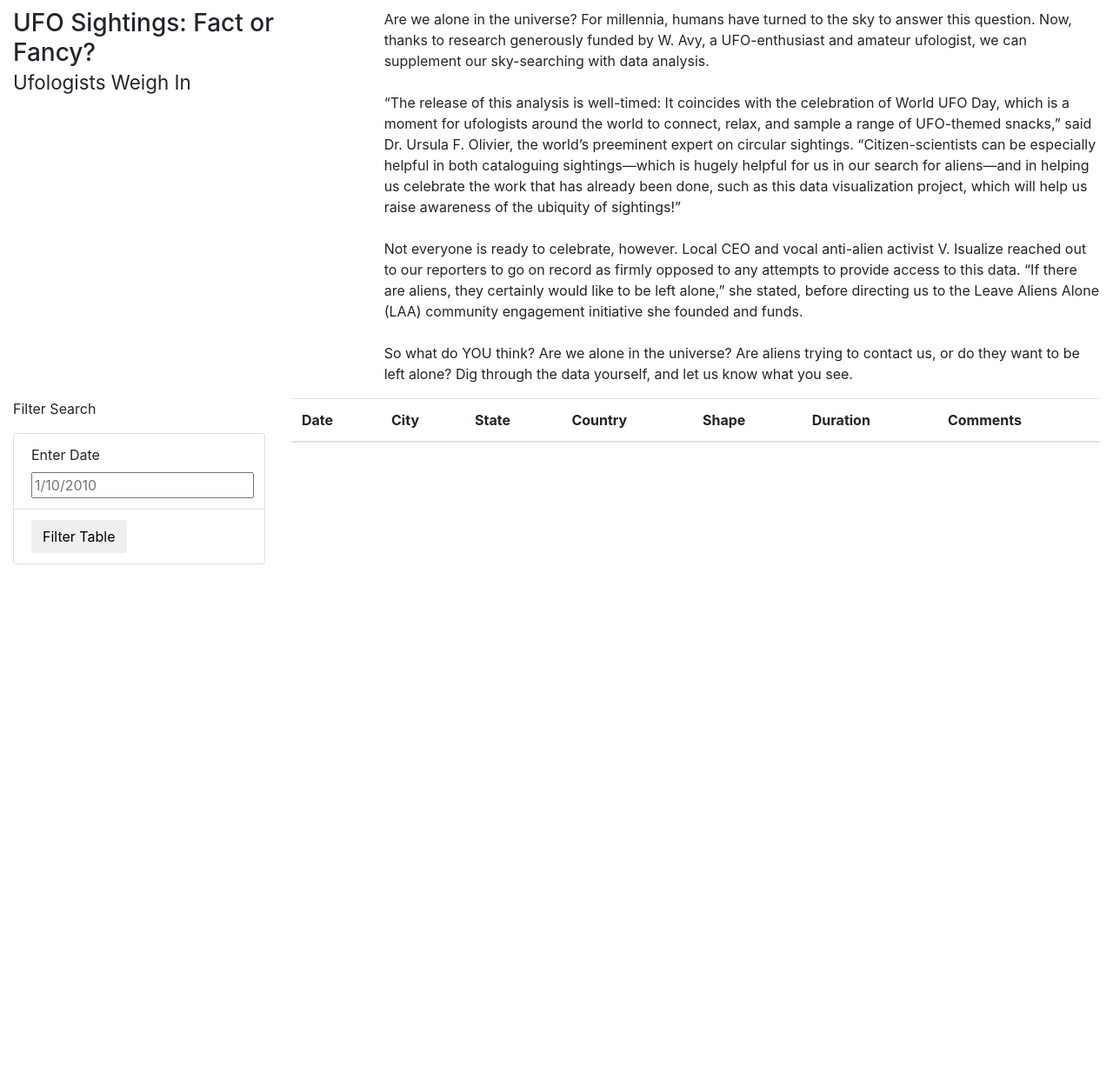
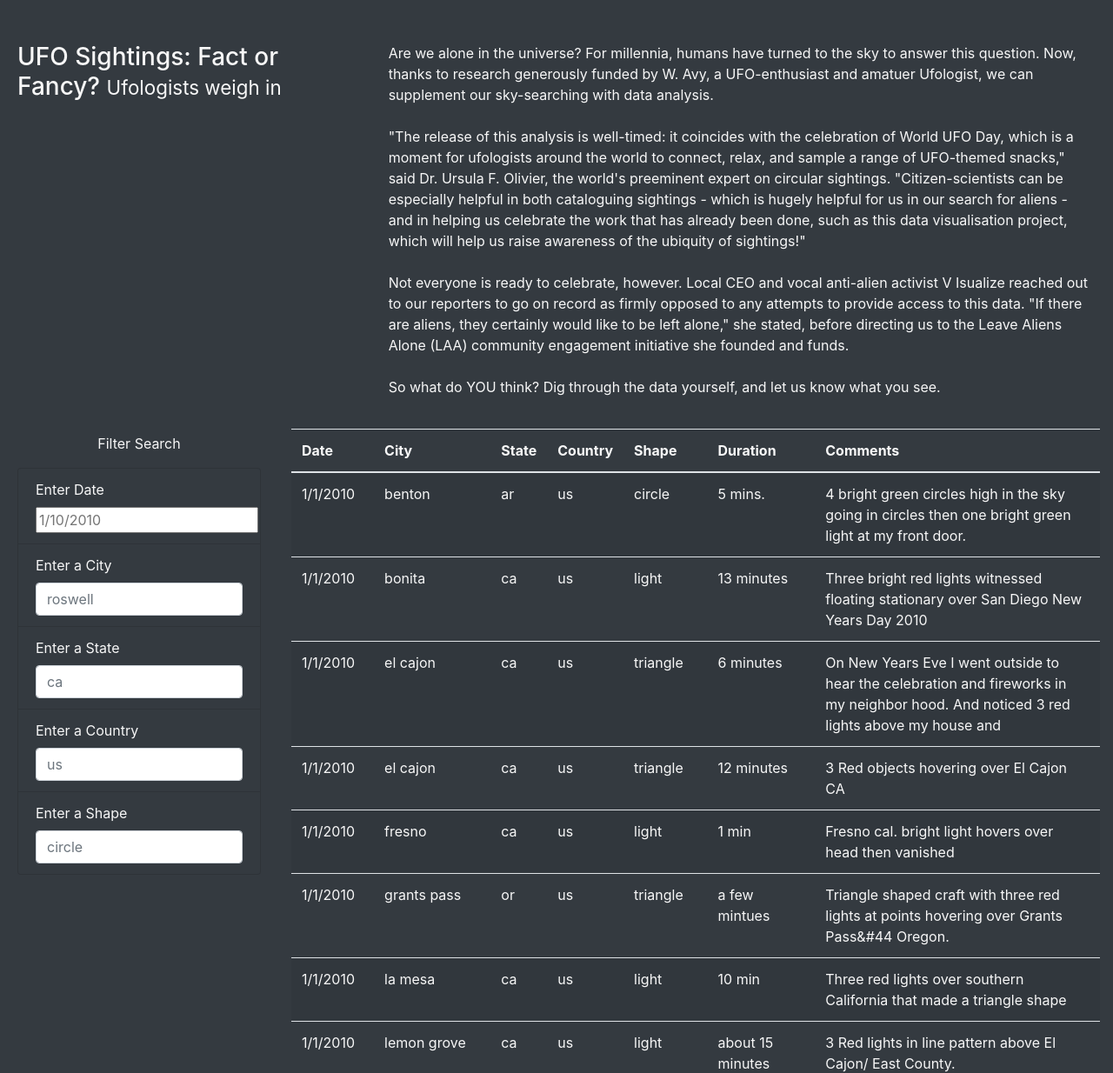
Before and after one commit to alysonrussell/UFOs, a plain HTML site: page index.html in a window 1280 px wide. Shown: the part 262-1496 px from the top of the page at 87% size. Before the commit the page ends 911 px from the top, so only its background shows below. Drawn offline with nearby package versions, Linux system fonts and the light colour scheme.

Commit message:
Challenge code

```diff
--- a/index.html
+++ b/index.html
@@ -1,59 +1,99 @@
 <!DOCTYPE html>
 <html lang="en">
+
 <head>
-    <meta charset="UTF-8">
-    <meta name="viewport" content="width=device-width, initial-scale=1.0">
+  <meta charset="UTF-8" />
+  <meta name="viewport" content="width=device-width, initial-scale=1.0" />
+  <meta http-equiv="X-UA-Compatible" content="ie=edge" />
   <title>UFO Finder</title>
-    <link
-      rel="stylesheet"
+  <link rel="stylesheet"
     href="https://maxcdn.bootstrapcdn.com/bootstrap/4.0.0/css/bootstrap.min.css"
     integrity="sha384-Gn5384xqQ1aoWXA+058RXPxPg6fy4IWvTNh0E263XmFcJlSAwiGgFAW/dAiS6JXm"
-      crossorigin="anonymous"
-    />
-    <link rel="stylesheet" href="static/css/style.css">
+    crossorigin="anonymous" />
+  <link rel="stylesheet" href="static/css/style.css" />
 </head>
-<body>
+
+<body class="bg-dark">
   <div class="wrapper">
-        <nav class="navbar navbar-expand-lg">
+    <!-- Navbar -->
+    <nav class="navbar navbar-dark bg-dark navbar-expand-lg">
       <a class="navbar-brand" href="index.html">UFO Sightings</a>
     </nav>
+    <!-- Jumbotron -->
+    <div class="jumbotron">
+      <h1 class="display-4">The Truth is Out There</h1>
     </div>
-    <div class="jumbotron">
-        <h1>The Truth Is Out There</h1>
-    </div>
+
+    <!-- Article title and paragraph -->
     <div class="container-fluid">
       <div class="row">
-            <div class="col-md-4">
-                <h3>UFO Sightings: Fact or Fancy?<br> <small>Ufologists Weigh In</small></h3>
+        <div class="col-md-4 article-title">
+          <h3>UFO Sightings: Fact or Fancy? <small>Ufologists weigh in</small></h3>
         </div>
-            <div class="col-md-8">
-                <p>Are we alone in the universe? For millennia, humans have turned to the sky to answer this question. Now, thanks to research generously funded by W. Avy, a UFO-enthusiast and amateur ufologist, we can supplement our sky-searching with data analysis.
-                    <br><br>
-                    “The release of this analysis is well-timed: It coincides with the celebration of World UFO Day, which is a moment for ufologists around the world to connect, relax, and sample a range of UFO-themed snacks,” said Dr. Ursula F. Olivier, the world’s preeminent expert on circular sightings. “Citizen-scientists can be especially helpful in both cataloguing sightings—which is hugely helpful for us in our search for aliens—and in helping us celebrate the work that has already been done, such as this data visualization project, which will help us raise awareness of the ubiquity of sightings!”
-                    <br><br>
-                    Not everyone is ready to celebrate, however. Local CEO and vocal anti-alien activist V. Isualize reached out to our reporters to go on record as firmly opposed to any attempts to provide access to this data. “If there are aliens, they certainly would like to be left alone,” she stated, before directing us to the Leave Aliens Alone (LAA) community engagement initiative she founded and funds.
-                    <br><br>
-                    So what do YOU think? Are we alone in the universe? Are aliens trying to contact us, or do they want to be left alone? Dig through the data yourself, and let us know what you see.
+        <div class="col-md-8 article-p">
+          <p>
+            Are we alone in the universe? For millennia, humans have turned to the sky to answer
+            this question. Now, thanks to research generously funded by W. Avy, a UFO-enthusiast
+            and amatuer Ufologist, we can supplement our sky-searching with data analysis.
+            <br /><br />"The release of this analysis is well-timed: it coincides with the
+            celebration of World UFO Day, which is a moment for ufologists around the world to
+            connect, relax, and sample a range of UFO-themed snacks," said Dr. Ursula F. Olivier,
+            the world's preeminent expert on circular sightings. "Citizen-scientists can be
+            especially helpful in both cataloguing sightings - which is hugely helpful for us in
+            our search for aliens - and in helping us celebrate the work that has already been
+            done, such as this data visualisation project, which will help us raise awareness of
+            the ubiquity of sightings!"<br /><br />
+            Not everyone is ready to celebrate, however. Local CEO and vocal anti-alien activist V
+            Isualize reached out to our reporters to go on record as firmly opposed to any
+            attempts to provide access to this data. "If there are aliens, they certainly would
+            like to be left alone," she stated, before directing us to the Leave Aliens Alone
+            (LAA) community engagement initiative she founded and funds. <br /><br />So what do
+            YOU think? Dig through the data yourself, and let us know what you see.
           </p>
         </div>
       </div>
     </div>
+
+    <!-- Filter -->
     <div class="container-fluid">
       <div class="row">
         <div class="col-md-3">
-            <form>
-                <p>Filter Search</p>
-            </form>
+          <div class="filters">
+            <form class="bg-dark">
+              <div class="form-group">
+
+
+                <p class="text-center">Filter Search</p>
                 <ul class="list-group">
-                <li class="list-group-item">
+                  <li class="list-group-item bg-dark">
                     <label for="date">Enter Date</label>
                     <input type="text" placeholder="1/10/2010" id="datetime" />
                   </li>
-                <li class="list-group-item">
-                    <button id="filter-btn" type="button" class="btn btn-default">Filter Table</button>
+                  <li class="list-group-item bg-dark">
+                    <label for="city">Enter a City</label>
+                    <input type="text" id="city" class="form-control" placeholder="roswell" />
+                  </li>
+                  <li class="list-group-item bg-dark">
+                    <label for="state">Enter a State</label>
+                    <input type="text" id="state" class="form-control" placeholder="ca" />
+                  </li>
+                  <li class="list-group-item bg-dark">
+                    <label for="country">Enter a Country</label>
+                    <input type="text" id="country" class="form-control" placeholder="us" />
+                  </li>
+                  <li class="list-group-item bg-dark">
+                    <label for="shape">Enter a Shape</label>
+                    <input type="text" id="shape" class="form-control" placeholder="circle" />
                   </li>
                 </ul>
+
+
               </div>
+            </form>
+          </div>
+        </div>
+
+        <!-- Table -->
         <div class="col-md-9">
           <table class="table table-striped">
             <thead>
@@ -72,5 +112,10 @@
         </div>
       </div>
     </div>
+  </div>
+  <script src="https://cdnjs.cloudflare.com/ajax/libs/d3/4.11.0/d3.js"></script>
+  <script src="static/js/data.js"></script>
+  <script src="static/js/app.js"></script>
 </body>
+
 </html>
--- a/static/css/style.css
+++ b/static/css/style.css
@@ -0,0 +1,20 @@
+body {
+    color: #f7f7f7;
+  }
+
+  .jumbotron {
+    background-image: url("../images/nasa.jpg");
+    background-size: 100% 100%;
+    text-align: center;
+  }
+
+  .article-title, .article-p {
+    padding: 20px;
+  }
+  form {
+    padding: 5px;
+  }
+
+  #filter-btn {
+    width: 100%;
+  }
--- a/static/js/app.js
+++ b/static/js/app.js
@@ -1,46 +1,70 @@
-// import the data from data.js
+// from data.js
 const tableData = data;
 
-// Reference the HTML table using d3
+// get table references
 var tbody = d3.select("tbody");
 
-// Create a function to build the table
 function buildTable(data) {
-    // Clear out any existing data
+  // Clear out existing data
   tbody.html("");
+
   // Loop through each object in the data
-    // and append a fow and cells for each value in the row
+  // append a row for each value in the row
   data.forEach((dataRow) => {
-        // Append a row to the table body
+    // Add row to the table body
     let row = tbody.append("tr");
+
     // Loop through each field in the dataRow and add
     // each value as a table cell (td)
     Object.values(dataRow).forEach((val) => {
       let cell = row.append("td");
       cell.text(val);
-        }
-    );
+    });
   });
 }
 
-// Create another function for the button click
-function handleClick() {
-    // Grab the datetime value from the filter
-    let date = d3.select("#datetime").property("value");
+// Create a variable to keep track of all of the filters
+var filters = {};
+
+
+function allFilters() {
+
+  // Save the element, value, and id of the filter that was changed
+  let filteredElement = d3.select(this);
+  let elementValue = filteredElement.property("value");
+  let filterId = filteredElement.attr("id");
+
+  // If a filter was entered then add that id and value to the list. Otherwise, clear that filter
+  if (elementValue) {
+    filters[filterId] = elementValue;
+  } else {
+    delete filters[filterId];
+  }
+
+  // Apply all filters and build the table
+  filterTable();
+
+
+}
+
+function filterTable() {
+
+  // Set the filteredData to the tableData
   let filteredData = tableData;
-    // Check to see if a date was entered and filter the
-    // data using that date.
-    if (date) {
-        // Apply 'filter' to the table data to only keep the
-        // rows where the 'datetime' value matches the filter value
-        filteredData = filteredData.filter(row => row.datetime === date);
-    };
-    // Rebuild the table using the filtered data
-    // @NOTE: if no date was entered, then filteredData will
-    // just be the original tableData.
+
+  // Loop through all of the filters and keep any data that
+  // matches the filter values
+  Object.entries(filters).forEach(([key, value]) => {
+    filteredData = filteredData.filter(row => row[key] === value);
+  });
+
+  // Finally, rebuild the table using the filtered Data
   buildTable(filteredData);
 }
-// Attach an event to listen for the form button
-d3.select("#filter-btn").on("click", handleClick);
+
+// Attach an event to listen for changes to each filter
+d3.selectAll("input").on("change", allFilters);
+
+
 // Build the table when the page loads
 buildTable(tableData);
```
Also changed, not shown: static/images/nasa.jpg (added). Lines whose indentation alone changed are shown as unchanged.
